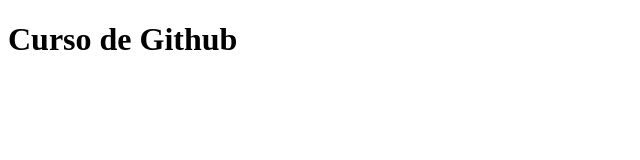
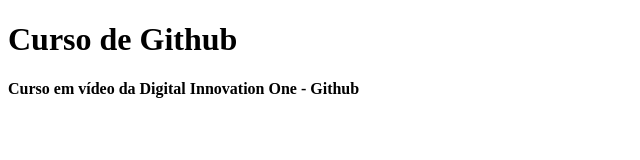
Before and after one commit to heldinho/projeto-curso-git, a plain HTML site: page index.html in a window 1280 px wide. Shown: the whole page, without its empty margins (0-640 px from the left). Drawn offline with Linux system fonts and the light colour scheme.

Commit message:
modificado index.html

```diff
--- a/index.html
+++ b/index.html
@@ -7,5 +7,6 @@
   </head>
   <body>
     <h1>Curso de Github</h1>
+    <h4>Curso em vídeo da Digital Innovation One - Github</h4>
   </body>
 </html>
```
